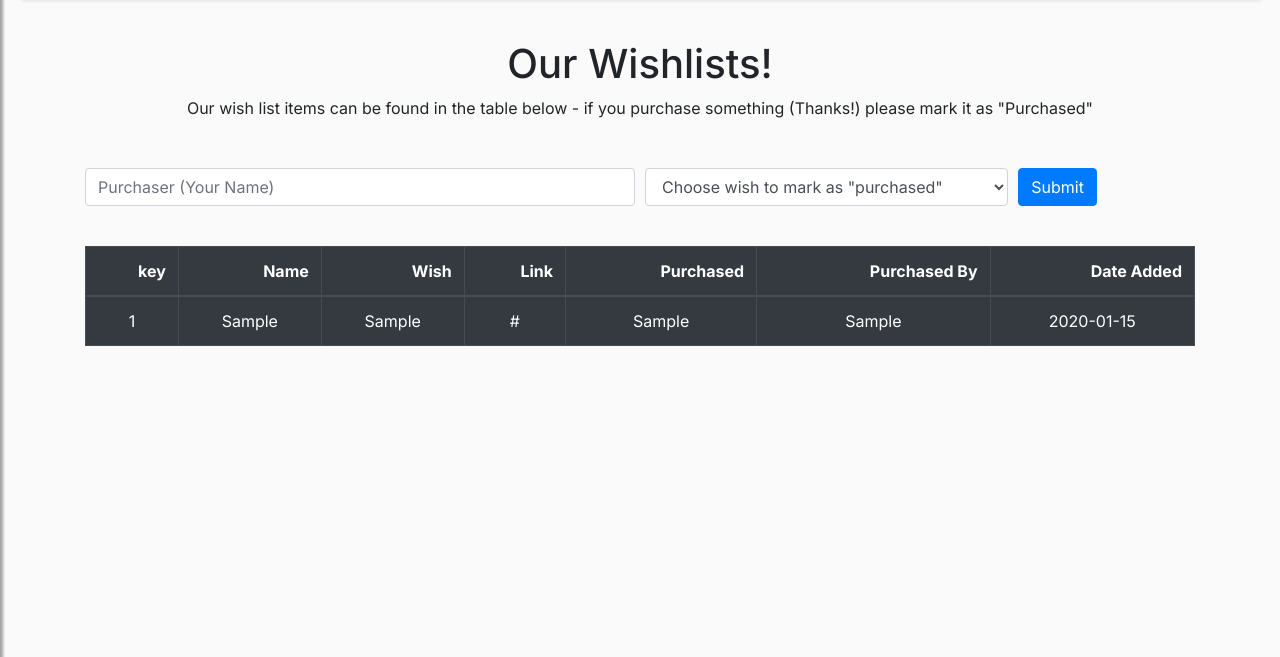
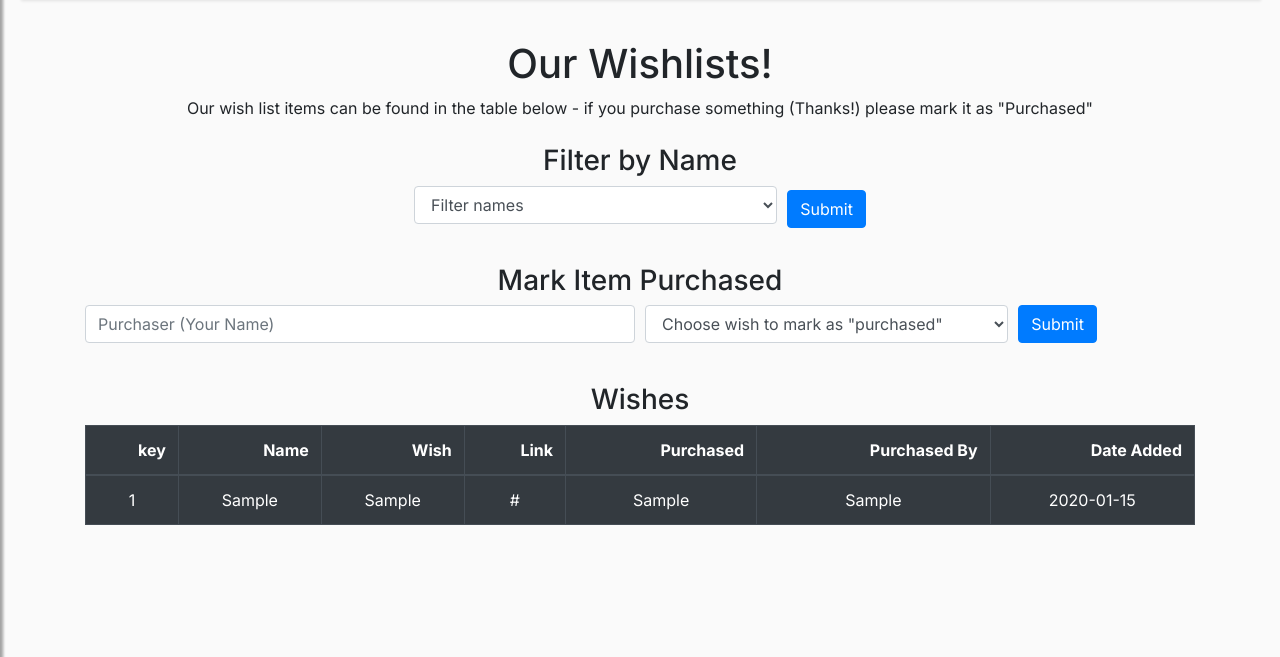
Before and after one commit to pypeaday/wish-lists, a FastAPI app: page /wishes in a window 1280 px wide. Shown: the part 90-747 px from the top of the page. Run offline with FastAPI, Linux system fonts and the light colour scheme; tables that the repository leaves empty hold one stand-in row (values such as "Sample post"); some libraries are stand-ins or nearby versions.

Commit message:
add filter form on wishes page

```diff
--- a/templates/wish.html
+++ b/templates/wish.html
@@ -15,6 +15,7 @@ h1 {text-align: center;}
 body {text-align: center;}
 </style>
 
+
 <h1>Our Wishlists!</h1>
 
 <body>
@@ -23,8 +24,32 @@ Our wish list items can be found in the table below - if you purchase something
 <br>
 <br>
 
+<h3 align="center"> Filter by Name </h3>
+
+<form class="container h-100"  action="/wishes" method="post" name="filterWishForm">
+  <div class="form-row h-100 justify-content-center align-items-center">
+    <div class="form-group col-md-4">
+      <!-- <label for="inputWish">Wish</label> -->
+      <select id="inputWish" class="form-control" name="key">
+        <option hidden selected>Filter names <option>
+            <option id="Dumbledore" value="Albus Dumbledore">Albus Dumbledore</option>
+            <option id="Dobby" value="Dobby the Elf">Dobby the Elf</option>
+            <option id="Sirius" value="Sirius Black">Sirius Black</option>
+            <option id="Hagrid" value="Rubius Hagrid">Hagrid</option>
+      </select>
+
+    </div>
+    <div class="col-auto" >
+        <button type="submit" class="btn btn-primary mb-2">
+          Submit
+      </button>
+    </div>
+  </div>
+</form>
+
 <br>
 
+<h3 align="center"> Mark Item Purchased </h3>
 <form class="container" action="/wishes" method="post" name="updateWishForm">
   <div class="form-row">
     <div class="form-group col-md-6">
@@ -60,6 +85,7 @@ Trying to put something here
 <!-- Why don't I need a </body> -->
 
 
+<h3 align="center"> Wishes </h3>
 <main role="main" class="container">
     <div class="row">
         <div class="col">
```
